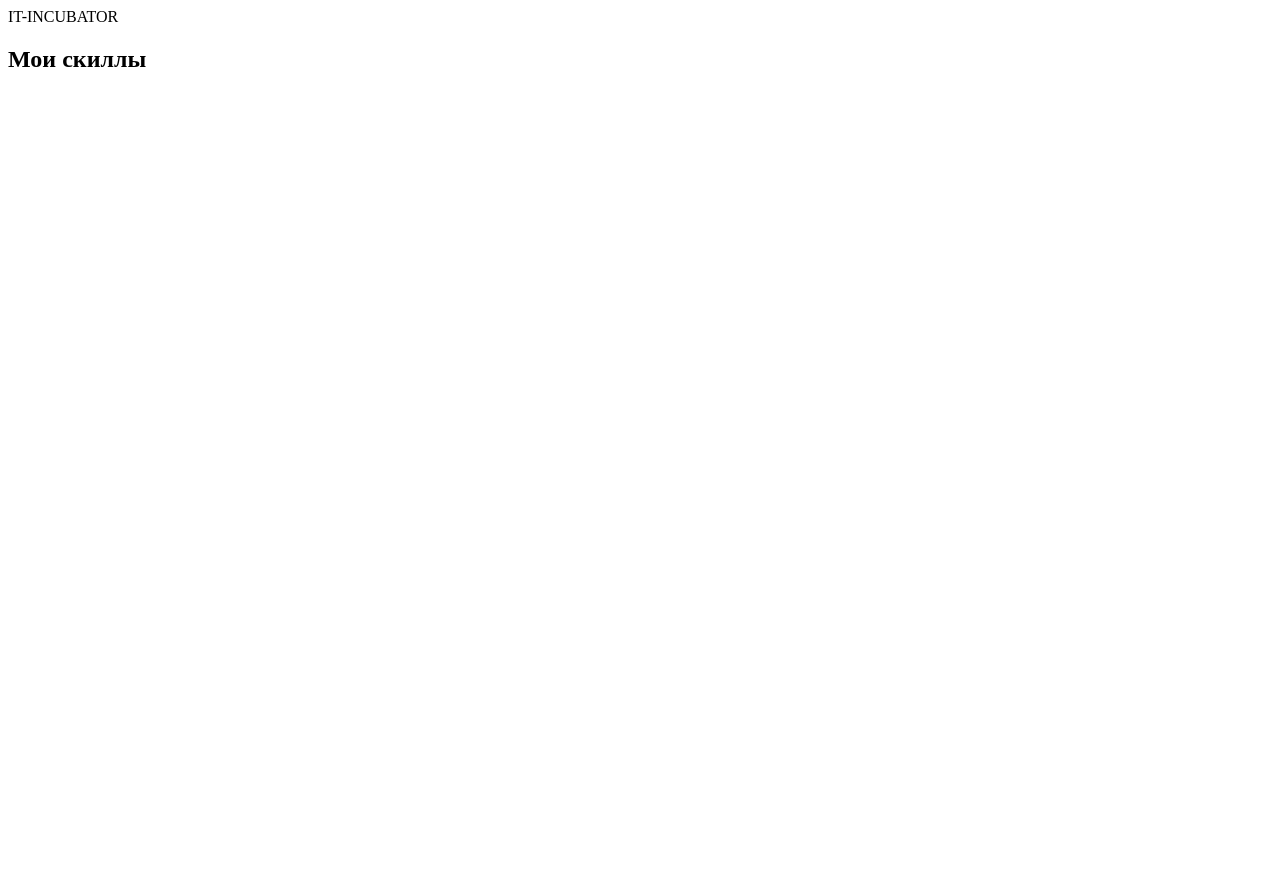
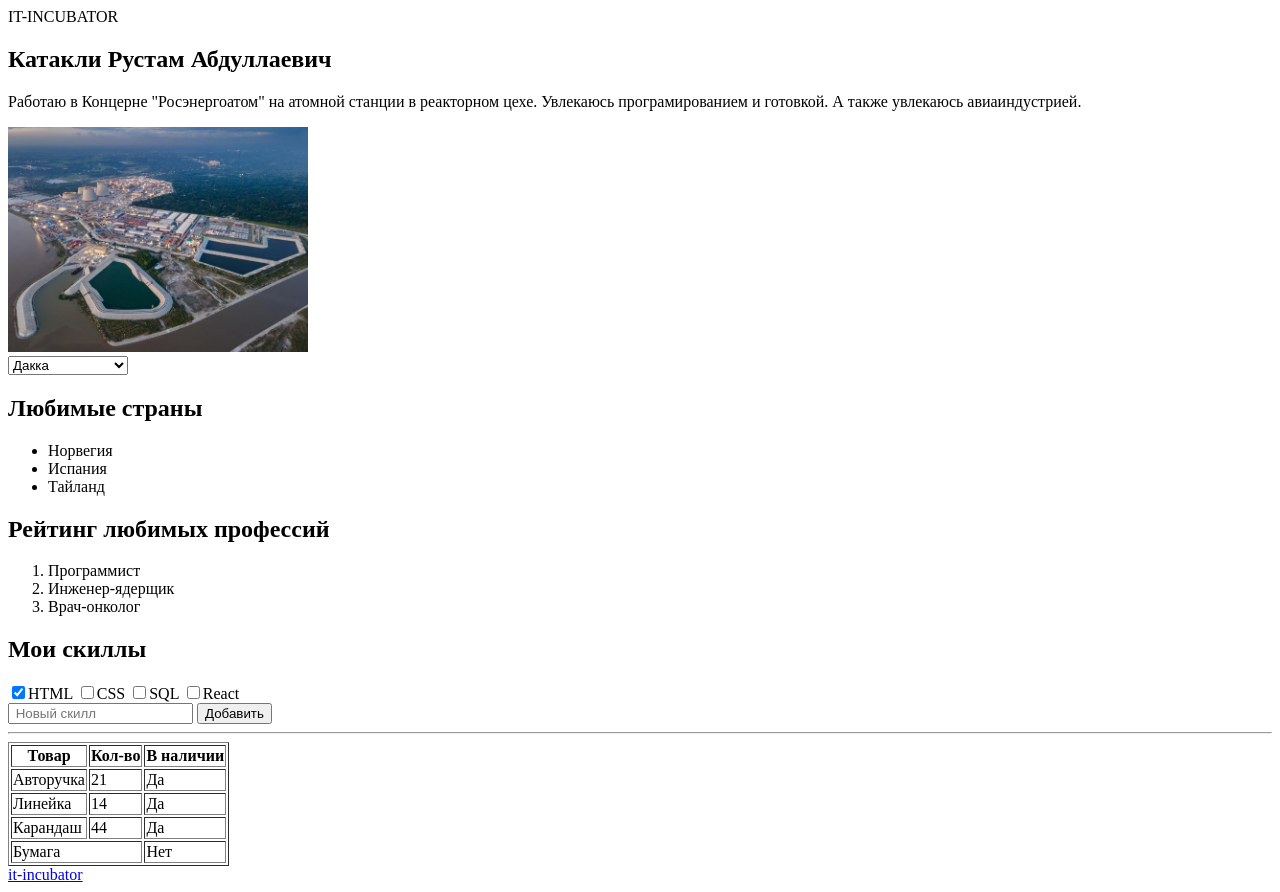
Before and after one commit to Rustam32228/1-hw-with-auto-test-html-css-main, a plain HTML site: page index.html in a window 1280 px wide. Before the commit the page ends 800 px from the top, so only its background shows below. Drawn offline with Linux system fonts and the light colour scheme.

Commit message:
complet homework

```diff
--- a/index.html
+++ b/index.html
@@ -1,5 +1,5 @@
 <!DOCTYPE html>
-<html lang="en">
+<html lang="ru">
 <head>
     <meta charset="UTF-8">
     <meta name="viewport" content="width=device-width, initial-scale=1.0">
@@ -18,36 +18,90 @@
         <!-- 1) В этом разделе создай 3 дочерних элемента: -->
 
         <!-- a) Заголовок первого уровня со своим ФИО -->
+         <h1>Катакли Рустам Абдуллаевич</h1>
         <!-- b) Несколько строк о себе: где учишься или работаешь, хобби, увлечения. Используй тег для абзаца. Длина строки должна быть больше 50-ти симвов (пробелы и др знаки припинания тоже считаются символом) -->
+         <p>Работаю в Концерне "Росэнергоатом" на атомной станции в реакторном цехе. Увлекаюсь програмированием и готовкой. А также увлекаюсь авиаиндустрией.  </p>
         <!-- c) Фото (или любую картинку из интернета). Не забудь добавить описание на случай, если изображение не загрузится -->
+         <img src="./img/image-1.webp" alt="АЭС Руппур" width="300">
     </section>
 
     <section data-cy="hw1-section-about-pre">
         <!-- 2) В этом разделе создай выпадающий список с разными городами (не меньше 3-х). Свой город сделай вторым в этом списке. С помощью специального атрибута, сделай так, чтобы твой город всегда был выбранным по умолчанию  -->
         <div data-cy="hw1-unordered-list-box-pre">
+            <select name="sity" id="sity">
+                <option value="">выберете город</option>
+                <option value="simf">Симферополь</option>
+                <option value="dhaka" selected>Дакка</option>
+                <option value="msk">Москва</option>
+            </select>
             <!-- 3) В этом разделе создай 2 дочерних элемента: -->
-
+            <h2>Любимые страны</h2>
+            <ul>
+                <li>Норвегия</li>
+                <li>Испания</li>
+                <li>Тайланд</li>
+            </ul>
             <!-- a) Заголовок 2-го уровня (любимые книги/фильмы/блюда/страны... и т.п.) -->
             <!-- b) Маркированный список. В списке должно быть не менее 3-х элементов -->
         </div>
         <div data-cy="hw1-ordered-list-box-pre">
             <!-- 3) В этом разделе создай 2 дочерних элемента: -->
-
+            <h2>Рейтинг любимых профессий</h2>
+            <ol>
+                <li>Программист</li>
+                <li>Инженер-ядерщик</li>
+                <li>Врач-онколог</li>
+            </ol>
             <!-- a) Заголовок 2-го уровня с другим названием (любимые книги/фильмы/блюда/страны... и т.п.) -->
             <!-- b) Нумерованный (упорядоченный) список. В списке должно быть не менее 3-х элементов -->
         </div>
         <div data-cy="hw1-skills-box-pre">
             <h2>Мои скиллы</h2>
+                 <label for="">
+                    <input type="checkbox" name="html" checked>HTML
+                    <input type="checkbox" name="css">CSS
+                    <input type="checkbox" name="sql">SQL
+                    <input type="checkbox" name="react">React
+                </label>
             <!-- 4) Здесь создай несколько чекбоксов с подписью (не меньше 3-х).
                 - В подписи укажи названия любых тем по верстке (все, что знаешь или слышал).
                 - Каждый чекбокс должен быть связан со своей подписью. Для этого чекбокс должен находиться в элементе для подписи
                 - Отметь "галочкой" (с помощью специального атрибута) темы, которые ты уже знаешь. -->
         </div>
         <!-- 5) Создай здесь однострочное поле для ввода текста с подсказкой "Новый скилл", которая исчезает, когда начинаешь что-то печатать (для подсказки есть специальный атрибут) -->
+         <input type="text" placeholder=" Новый скилл">
         <!-- 6) Создай здесь кнопку “Добавить” -->
+         <button>Добавить</button>
         <!-- 7) Добавь горизонтальную линию (для этого есть специальный тег) -->
+         <hr>
 
-        <table data-cy="hw-about-table-pre">
+        <table data-cy="hw-about-table-pre" border="">
+
+            <tr>
+                <th>Товар</th>
+                <th>Кол-во</th>
+                <th>В наличии</th>
+            </tr>
+            <tr>
+                <td>Авторучка</td>
+                <td>21</td>
+                <td>Да</td>
+            </tr>
+            <tr>
+                <td>Линейка</td>
+                <td>14</td>
+                <td>Да</td>
+            </tr>
+            <tr>
+                <td>Карандаш</td>
+                <td>44</td>
+                <td>Да</td>
+            </tr>
+            <tr>
+                <td colspan="2">Бумага</td>
+                <td>Нет</td>
+            </tr>
+
             <!-- 8) В таблице сделай 5 строк и 3 столбца.
                         - В первой строке ячейки заголовков, в остальных обычные ячейки
                         - Добавь границы для всей таблицы с помощью специального атрибута border="". Он устарел, но работает
@@ -56,6 +110,7 @@
     </section>
     <footer data-cy="hw-footer-pre">
         <!-- 9) Создай здесь ссылку на наш сайт https://it-incubator.io/ (текст ссылки должен быть it-incubator) -->
+         <a href="https://it-incubator.io/">it-incubator</a>
     </footer>
 </body>
 </html>
```
Also changed, not shown: img/image-1.webp (added).
